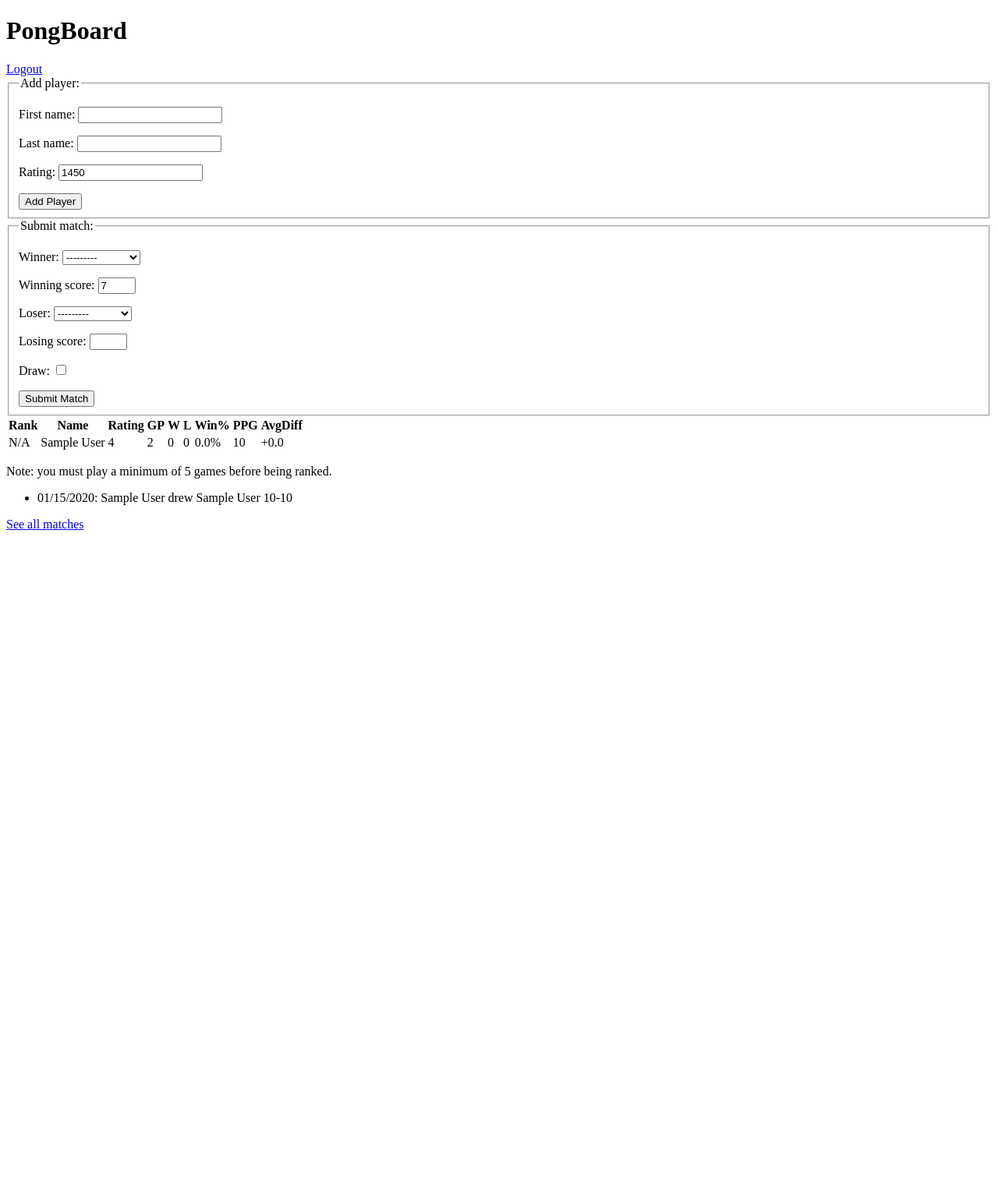
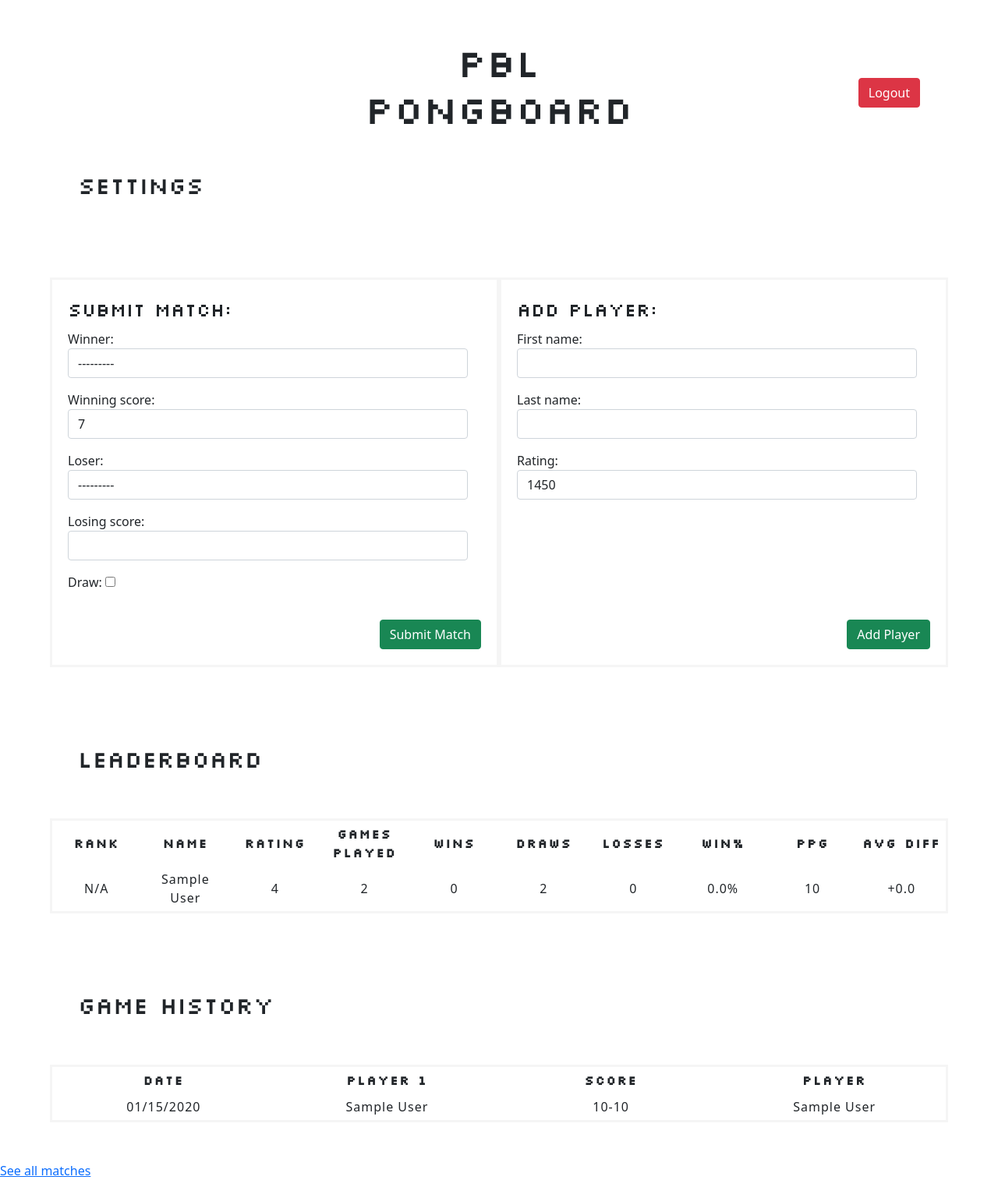
Before and after one commit to paulijosey/pong-board, a Django app: page / in a window 1280 px wide. Shown: the whole page at 78% size. Before the commit the page ends 680 px from the top, so only its background shows below. Run offline with Django 3.2, Linux system fonts and the light colour scheme; a user stored in the database is signed in; tables that the repository leaves empty hold one stand-in row (values such as "Sample post").

Commit message:
Feature/styling (#2)
* bootstrap!

* form + leaderboard styling

* default val

* fixed draws

* final touches

---------

Co-authored-by: Paul Joseph <josephp@ethz.ch>

```diff
--- a/leaderboard/forms.py
+++ b/leaderboard/forms.py
@@ -8,8 +8,10 @@ DUPLICATE_ERROR = 'Player has already been added with the same first and last na
 
 class MatchForm(forms.ModelForm):
     """Form to submit a match result."""
-    winner = forms.ModelChoiceField(queryset=Player.objects.order_by('first_name'))
-    loser = forms.ModelChoiceField(queryset=Player.objects.order_by('first_name'))
+    winner = forms.ModelChoiceField(queryset=Player.objects.order_by('first_name'),
+                                    widget=forms.Select(attrs={'class': 'form-control'}))
+    loser = forms.ModelChoiceField(queryset=Player.objects.order_by('first_name'),
+                                    widget=forms.Select(attrs={'class': 'form-control'}))
     draw = forms.CheckboxInput(attrs={'class': 'form-check-input'}),
 
     def __init__(self, *args, **kwargs):
@@ -22,8 +24,8 @@ class MatchForm(forms.ModelForm):
         model = Match
         fields = ['winner', 'winning_score', 'loser', 'losing_score', 'draw']
         widgets = {
-            'winning_score': forms.NumberInput(attrs={'min': 6, 'max': 7}),
-            'losing_score': forms.NumberInput(attrs={'min': 0, 'max': 6}),
+            'winning_score': forms.NumberInput(attrs={'min': 6, 'max': 7, 'class': 'form-control'}),
+            'losing_score': forms.NumberInput(attrs={'min': 0, 'max': 6, 'class': 'form-control'}),
         }
 
     def clean(self):
@@ -58,6 +60,13 @@ class MatchForm(forms.ModelForm):
 
 class PlayerForm(forms.ModelForm):
     """Form to add a new player."""
+    first_name = forms.CharField(widget=forms.TextInput(attrs={'class': 'form-control'}))
+    last_name = forms.CharField(widget=forms.TextInput(attrs={'class': 'form-control'}))
+    rating = forms.IntegerField(widget=forms.NumberInput(attrs={'class': 'form-control'}))
+
+    def __init__(self, *args, **kwargs):
+        super().__init__(*args, **kwargs)
+        self.fields['rating'].initial = 1450
 
     class Meta:
         model = Player
--- a/leaderboard/models.py
+++ b/leaderboard/models.py
@@ -42,9 +42,9 @@ class Player(models.Model):
 
 class Match(models.Model):
     """Table for keeping track of game scores and winners."""
-    winner = models.ForeignKey(Player, default=None, related_name='won_matches')
+    winner = models.ForeignKey(Player, default=None, related_name='won_matches', on_delete=models.CASCADE)
     winning_score = models.IntegerField(default=None)
-    loser = models.ForeignKey(Player, default=None, related_name='lost_matches')
+    loser = models.ForeignKey(Player, default=None, related_name='lost_matches', on_delete=models.CASCADE)
     losing_score = models.IntegerField(default=None)
     datetime = models.DateTimeField(default=timezone.now)
     draw = models.BooleanField(default=False)
@@ -97,7 +97,7 @@ class Match(models.Model):
 
 class PlayerRating(models.Model):
     """Table for keeping track of a player's rating."""
-    player = models.OneToOneField(Player, default=None, primary_key=True)
+    player = models.OneToOneField(Player, default=None, primary_key=True, on_delete=models.CASCADE)
     rating = models.IntegerField(default=None, blank=False)
 
     @staticmethod
@@ -140,9 +140,11 @@ class PlayerRating(models.Model):
     @property
     def draws(self):
         """Returns the number of wins."""
+        # draws = Match.objects.filter(winner=self.player, draw=True).count()
         wins_draw = Match.objects.filter(winner=self.player).exclude(draw=False).count()
         losses_draw = Match.objects.filter(loser=self.player).exclude(draw=False).count()
-        return wins_draw + losses_draw
+        draws = wins_draw + losses_draw
+        return draws
 
     @property
     def points_won(self):
--- /dev/null
+++ b/leaderboard/static/home/style.css
@@ -0,0 +1,156 @@
+/* spacing */
+
+html {
+    font-family: 'Silkscreen', sans-serif;
+}
+
+.title {
+    font-size: 50px;
+    text-align: center;
+    margin-top: 50px;
+    margin-bottom: 50px;
+    float: center;
+}
+
+.subtitle {
+    font-size: 30px;
+    text-align: left;
+    margin-top: 50px;
+    margin-left: 100px;
+    float: center;
+}
+
+#logout-link {
+    text-align: center;
+    margin-right: 100px;
+    margin-top: 100px;
+    position: absolute;
+    top: 0;
+    right: 0;
+}
+
+thead th,
+tfoot th,
+h1,
+h2,
+legend {
+    font-family: "Silkscreen", cursive;
+}
+
+th {
+    letter-spacing: 2px;
+}
+
+td {
+    letter-spacing: 1px;
+}
+
+tbody td {
+    text-align: center;
+}
+
+thead th {
+    text-align: center;
+}
+
+tfoot th {
+    text-align: right;
+}
+
+.table-scrollable {
+    overflow-x: auto;
+}
+
+table {
+    table-layout: fixed;
+    width: 90%;
+    border-collapse: collapse;
+    border: 3px solid whitesmoke;
+    margin: 50px auto;
+}
+
+.forms {
+    width: 90%;
+    margin: 50px auto;
+    overflow: hidden;
+    border-collapse: collapse;
+}
+
+.form-div {
+    table-layout: fixed;
+    width: 90%;
+    border-collapse: collapse;
+    border: 3px solid whitesmoke;
+    margin: 50px auto;
+    height: 500px;
+    position: relative;
+}
+
+.submit-form {
+    margin-top: 20px;
+    margin-bottom: 20px;
+    margin-left: 20px;
+    margin-right: 20px;
+    width: 90%;
+}
+
+.submit-form-btn {
+    margin-bottom: 20px;
+    margin-left: 20px;
+    margin-right: 20px;
+    /* width: 90%; */
+    /* float: right; */
+    position: absolute;
+    bottom: 0;
+    right: 0;
+}
+
+#player-form-div {
+    margin-right: 50px auto;
+    width: 50%;
+    float: right;
+}
+
+#match-form-div {
+    margin-left: 50px auto;
+    width: 50%;
+    float: left;
+}
+.CellWithComment{
+    position:relative;
+  }
+
+  .CellComment{
+    display:none;
+    position:absolute;
+    z-index:100;
+    border:1px;
+    background-color:white;
+    border-style:solid;
+    border-width:1px;
+    border-color:red;
+    padding:3px;
+    color:red;
+    top:20px;
+    left:20px;
+  }
+
+  .CellWithComment:hover span.CellComment{
+    display:block;
+  }
+th,
+td {
+    padding: 5px;
+}
+
+tbody tr:nth-child(odd) {
+  background-color: white;
+}
+
+tbody tr:nth-child(even) {
+  background-color: whitesmoke;
+}
+
+table {
+  background-color: white;
+}
--- a/leaderboard/templates/home.html
+++ b/leaderboard/templates/home.html
@@ -1,51 +1,83 @@
 <!DOCTYPE html>
 <html lang="en">
+
+{% load static %}
+
+<link rel="stylesheet" href="{% static 'home/style.css' %}">
+<link rel="preconnect" href="https://fonts.googleapis.com">
+<link rel="preconnect" href="https://fonts.gstatic.com" crossorigin>
+<link href="https://fonts.googleapis.com/css2?family=Silkscreen&display=swap" rel="stylesheet">
 {% load leaderboard_extras %}
 
 <head>
     <meta charset="utf-8">
     <meta http-equiv="X-UA-Compatible" content="IE=edge">
-        <title>PongBoard</title>
+    <link rel="stylesheet" href="https://cdn.jsdelivr.net/npm/bootstrap@5.1.3/dist/css/bootstrap.min.css"
+        integrity="sha384-1BmE4kWBq78iYhFldvKuhfTAU6auU8tT94WrHftjDbrCEXSU1oBoqyl2QvZ6jIW3" crossorigin="anonymous">
+    <title>PBL PongBoard</title>
 </head>
 
 <body>
-        <h1>PongBoard</h1>
+    <div>
+        <h1 class="title">PBL <br> PongBoard</h1>
 
         {% if user.is_authenticated %}
-            <a id='logout-link' href="{% url 'logout' %}">Logout</a>
-            <form id="player-form" action="/" method="POST">
+        <a class="btn btn-danger" id='logout-link' href="{% url 'logout' %}">Logout</a>
+    </div>
+
+    <div>
+        <h2 class="subtitle" id="leaderboard-title">Settings</h2>
+    </div>
+    <!-- create two divs side by side -->
+    <div class="forms">
+        <div id="match-form-div" class="form-div">
+            <form class="submit-form" id="match-form" action="/" method="POST">
+                <fieldset>
+                    <legend>Submit match:</legend>
+                    {% csrf_token %}
+                    {{ match_form.as_p }}
+                    <input class="btn btn-success submit-form-btn" type="submit" value="Submit Match">
+                </fieldset>
+            </form>
+        </div>
+        <div id="player-form-div" class="form-div">
+            <form class="submit-form" id="player-form" action="/" method="POST">
                 <fieldset>
                     <legend>Add player:</legend>
                     {% csrf_token %}
                     {{ player_form.as_p }}
-                    <input type="submit" value="Add Player">
+                    <div class="submit-form-btn">
+                        <input class="btn btn-success" type="submit" value="Add Player">
+                    </div>
                 </fieldset>
             </form>
-
-            <form id="match-form" action="/" method="POST">
-                <fieldset>
-                    <legend>Submit match:</legend>
-                    {% csrf_token %}
-                    {{ match_form.as_p }}
-                    <input type="submit" value="Submit Match">
-                </fieldset>
-            </form>
+        </div>
+    </div>
     {% else %}
     <a id='login-link' href="{% url 'login' %}">Login</a>
     {% endif %}
 
+    <div>
+        <h2 class="subtitle" id="leaderboard-title">Leaderboard</h2>
+    </div>
+    <div style="overflow-x: auto;">
         <table id="leaderboard">
+            <thead>
                 <tr>
-                <th>Rank</th>
+                    <th class="CellWithComment">Rank
+                        <span class="CellComment">Note: you must play a minimum of 5 games before being ranked.</span>
+                    </th>
                     <th>Name</th>
                     <th>Rating</th>
-                <th>GP</th>
-                <th>W</th>
-                <th>L</th>
+                    <th>Games Played</th>
+                    <th>Wins</th>
+                    <th>Draws</th>
+                    <th>Losses</th>
                     <th>Win%</th>
                     <th>PPG</th>
-                <th>AvgDiff</th>
+                    <th>Avg Diff</th>
                 </tr>
+            </thead>
             {% for ranked_player in ranked_players %}
             <tr id='player-ranking'>
                 <td>{{ forloop.counter }}</td>
@@ -53,6 +85,7 @@
                 <td>{{ ranked_player.rating }}</td>
                 <td>{{ ranked_player.games_played }}</td>
                 <td>{{ ranked_player.wins }}</td>
+                <td>{{ ranked_player.draws }}</td>
                 <td>{{ ranked_player.losses }}</td>
                 <td>{{ ranked_player.win_percent|percentage:1 }}</td>
                 <td>{{ ranked_player.points_per_game|floatformat }}</td>
@@ -66,6 +99,7 @@
                 <td>{{ unranked_player.rating }}</td>
                 <td>{{ unranked_player.games_played }}</td>
                 <td>{{ unranked_player.wins }}</td>
+                <td>{{ unranked_player.draws }}</td>
                 <td>{{ unranked_player.losses }}</td>
                 <td>{{ unranked_player.win_percent|percentage:1 }}</td>
                 <td>{{ unranked_player.points_per_game|floatformat }}</td>
@@ -73,16 +107,40 @@
             </tr>
             {% endfor %}
         </table>
+    </div>
 
     {% if unranked_players %}
-            <p id='unranked-warning'>Note: you must play a minimum of 5 games before being ranked.</p>
+    <p id='unranked-warning'></p>
     {% endif %}
 
-        <ul id="recent-matches" list-style-type="none">
+    <div>
+        <h2 class="subtitle" id="leaderboard-title">Game History</h2>
+    </div>
+    <div style="overflow-x: auto;">
+        <table id="leaderboard">
+            <thead>
+                <tr>
+                    <th>Date</th>
+                    <th>Player 1</th>
+                    <th>Score</th>
+                    <th>Player</th>
+                </tr>
+            </thead>
+            {% for match in recent_matches %}
+            <tr id='matches'>
+                <td>{{ match.date }}</td>
+                <td>{{ match.winner }}</td>
+                <td>{{ match.score }}</td>
+                <td>{{ match.loser }}</td>
+            </tr>
+            {% endfor %}
+        </table>
+    </div>
+    <!-- <ul id="recent-matches" list-style-type="none">
         {% for match in recent_matches %}
         <li>{{ match.description }}</li>
         {% endfor %}
-        </ul>
+    </ul> -->
     <a id="all-matches-link" href="{% url 'all_matches' %}">See all matches</a>
 
 </body>
--- a/pongboard/settings.py
+++ b/pongboard/settings.py
@@ -85,7 +85,7 @@ WSGI_APPLICATION = 'pongboard.wsgi.application'
 DATABASES = {
     'default': {
         'ENGINE': 'django.db.backends.sqlite3',
-        'NAME': os.path.join(BASE_DIR, 'db.sqlite3'),
+        'NAME': os.path.join(BASE_DIR, 'leaderboard/db.sqlite3'),
     }
 }
 
```
Lines whose indentation alone changed are shown as unchanged.
